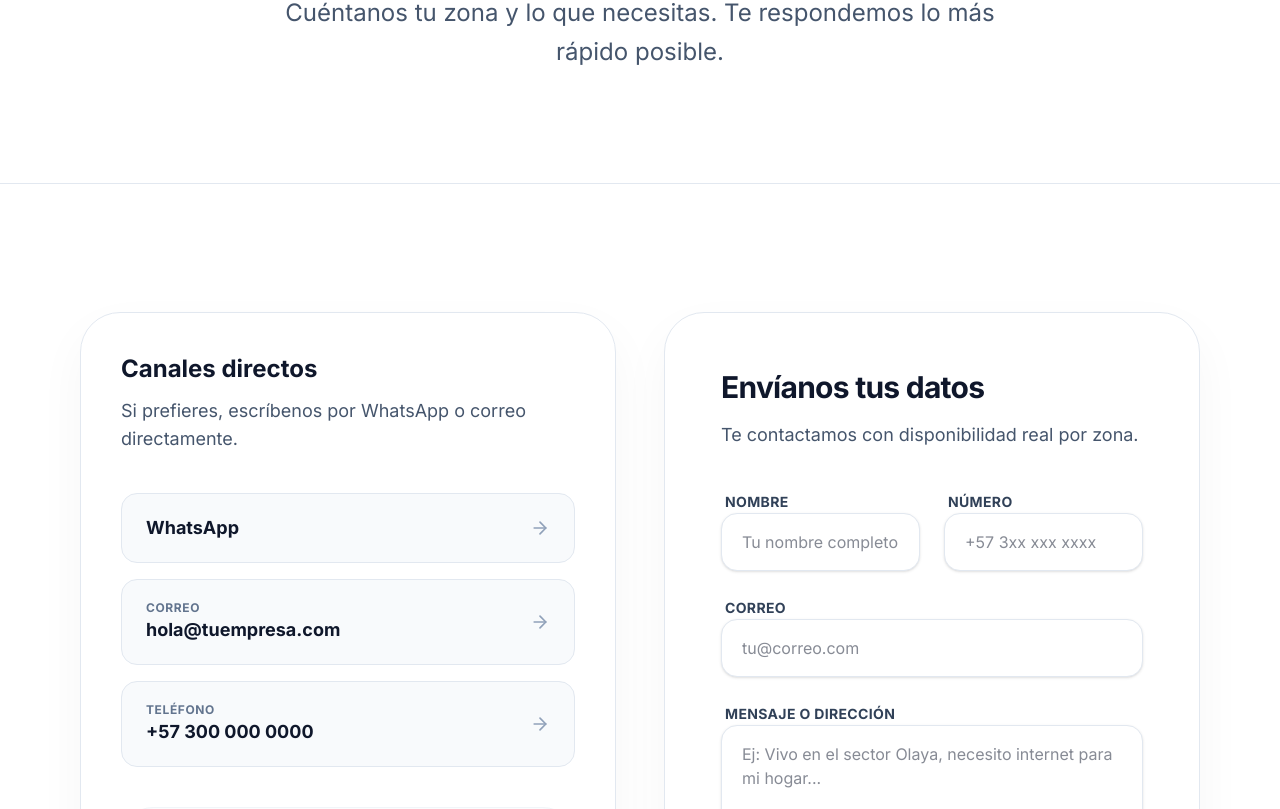
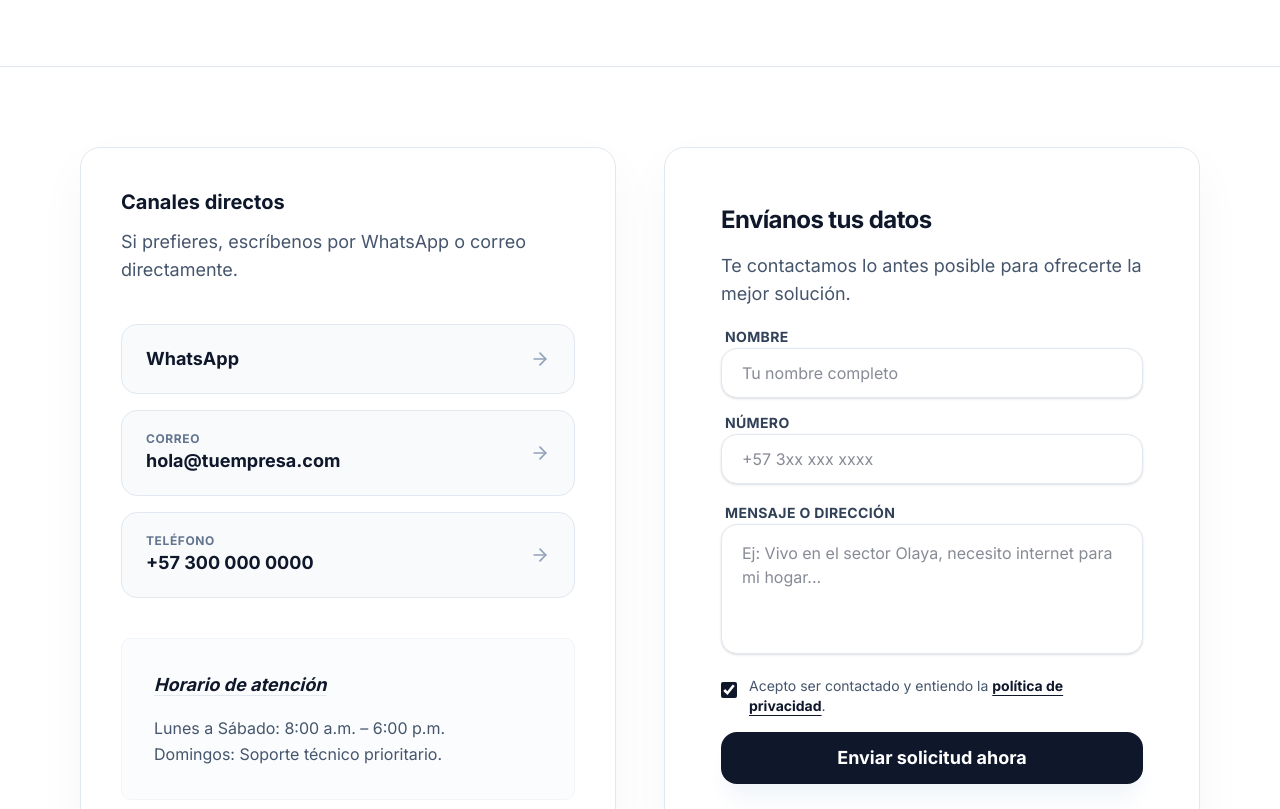
Before and after one commit to YurleisZg/website_melnet, a Next.js app: page /contacto in a window 1280 px wide. Shown: the part 331-1140 px from the top of the page. Built offline with nearby package versions, Linux system fonts and the light colour scheme.

Commit message:
Update Contact page layout and styling: adjust padding, text sizes, and form elements for improved user experience

```diff
--- a/components/marketing/Contact.tsx
+++ b/components/marketing/Contact.tsx
@@ -42,7 +42,7 @@ export default function ContactPage() {
   return (
     <main className="bg-white">
       {/* HEADER CENTRADO */}
-      <section className="border-b border-slate-200 py-20 md:py-28">
+      <section className="border-b border-slate-200 py-12 md:py-20">
         <div className="mx-auto max-w-6xl px-4">
           <div className="mx-auto max-w-3xl text-center">
             <p className="text-sm font-bold tracking-[0.22em] text-slate-500 uppercase">
@@ -51,20 +51,18 @@ export default function ContactPage() {
             <h1 className="mt-4 text-5xl font-bold tracking-tight text-slate-900 md:text-7xl">
               Hablemos
             </h1>
-            <p className="mt-6 text-xl text-slate-600 md:text-2xl leading-relaxed">
+            <p className="mt-4 text-l text-slate-600 md:text-xl leading-relaxed">
               Cuéntanos tu zona y lo que necesitas. Te respondemos lo más rápido posible.
             </p>
           </div>
         </div>
       </section>
 
-      {/* CONTENIDO DE CARDS GRANDES */}
-      <section className="py-20 md:py-32">
+      <section className="py-6 md:py-20">
         <div className="mx-auto grid max-w-6xl gap-12 px-4 md:grid-cols-2 md:items-start">
 
-          {/* LADO IZQUIERDO: INFO DE CONTACTO */}
-          <div className="rounded-[40px] border border-slate-200 bg-white p-10 shadow-[0_20px_50px_rgba(0,0,0,0.04)] md:sticky md:top-24">
-            <h2 className="text-2xl font-bold text-slate-900">Canales directos</h2>
+          <div className="rounded-[20px] border border-slate-200 bg-white p-10 shadow-[0_20px_50px_rgba(0,0,0,0.04)] md:sticky md:top-24">
+            <h2 className="text-xl font-bold text-slate-900">Canales directos</h2>
             <p className="mt-3 text-lg text-slate-600">
               Si prefieres, escríbenos por WhatsApp o correo directamente.
             </p>
@@ -103,7 +101,7 @@ export default function ContactPage() {
               </a>
             </div>
 
-            <div className="mt-10 rounded-[32px] border border-slate-100 bg-slate-50/50 p-8">
+            <div className="mt-10 rounded-[10px] border border-slate-100 bg-slate-50/50 p-8">
               <p className="text-lg font-bold text-slate-900 italic underline decoration-slate-200 underline-offset-4">Horario de atención</p>
               <p className="mt-4 text-base text-slate-600 leading-relaxed">
                 Lunes a Sábado: 8:00 a.m. – 6:00 p.m. <br />
@@ -112,24 +110,23 @@ export default function ContactPage() {
             </div>
           </div>
 
-          {/* LADO DERECHO: FORMULARIO FUNCIONAL */}
-          <div className="rounded-[40px] border border-slate-200 bg-white p-10 md:p-14 shadow-[0_20px_50px_rgba(0,0,0,0.04)]">
-            <h2 className="text-3xl font-bold tracking-tight text-slate-900">
+          <div className="rounded-[20px] border border-slate-200 bg-white p-10 md:p-14 shadow-[0_20px_50px_rgba(0,0,0,0.04)]">
+            <h2 className="text-2xl font-bold tracking-tight text-slate-900">
               Envíanos tus datos
             </h2>
             <p className="mt-4 text-lg text-slate-600">
-              Te contactamos con disponibilidad real por zona.
+              Te contactamos lo antes posible para ofrecerte la mejor solución.
             </p>
 
-            <form onSubmit={handleSubmit} className="mt-10 space-y-6">
-              <div className="grid gap-6 md:grid-cols-2">
-                <div className="space-y-2">
+            <form onSubmit={handleSubmit} className="mt-4 space-y-2">
+              <div className="grid gap-3 md:grid-cols-1">
+                <div className="space-y-1">
                   <label className="text-sm font-bold text-slate-700 ml-1 uppercase tracking-wide">Nombre</label>
                   <input
                     required
                     name="name"
                     placeholder="Tu nombre completo"
-                    className="w-full rounded-2xl border border-slate-200 bg-white px-5 py-4 text-base text-slate-900 outline-none focus:border-slate-900 transition-all shadow-sm"
+                    className="w-full rounded-2xl border border-slate-200 bg-white px-5 py-3 text-base text-slate-900 outline-none focus:border-slate-900 transition-all shadow-sm"
                   />
                 </div>
                 <div className="space-y-2">
@@ -138,20 +135,9 @@ export default function ContactPage() {
                     required
                     name="phone"
                     placeholder="+57 3xx xxx xxxx"
-                    className="w-full rounded-2xl border border-slate-200 bg-white px-5 py-4 text-base text-slate-900 outline-none focus:border-slate-900 transition-all shadow-sm"
+                    className="w-full rounded-2xl border border-slate-200 bg-white px-5 py-3 mb-2 text-base text-slate-900 outline-none focus:border-slate-900 transition-all shadow-sm"
                   />
                 </div>
-              </div>
-
-              <div className="space-y-2">
-                <label className="text-sm font-bold text-slate-700 ml-1 uppercase tracking-wide">Correo</label>
-                <input
-                  required
-                  name="email"
-                  type="email"
-                  placeholder="tu@correo.com"
-                  className="w-full rounded-2xl border border-slate-200 bg-white px-5 py-4 text-base text-slate-900 outline-none focus:border-slate-900 transition-all shadow-sm"
-                />
               </div>
 
               <div className="space-y-2">
@@ -177,7 +163,7 @@ export default function ContactPage() {
 
               {/* ESTADOS DE ENVÍO */}
               {status === "success" && (
-                <div className="flex items-center gap-3 rounded-2xl bg-slate-900 p-5 text-white animate-in fade-in zoom-in-95">
+                <div className="flex items-center gap-3 rounded-2xl bg-slate-900 p- text-white animate-in fade-in zoom-in-95">
                   <CheckCircle2 size={24} />
                   <p className="text-base font-bold text-center">¡Mensaje enviado con éxito!</p>
                 </div>
@@ -192,7 +178,7 @@ export default function ContactPage() {
               <button
                 type="submit"
                 disabled={loading}
-                className="w-full rounded-2xl bg-slate-900 px-8 py-5 text-lg font-bold text-white transition hover:bg-slate-800 disabled:opacity-50 shadow-xl shadow-slate-100 active:scale-95 transition-all"
+                className="w-full rounded-2xl bg-slate-900 px-8 py-3 text-lg font-bold text-white transition hover:bg-slate-800 disabled:opacity-50 shadow-xl shadow-slate-100 active:scale-95 transition-all"
               >
                 {loading ? "Enviando solicitud..." : "Enviar solicitud ahora"}
               </button>
```
